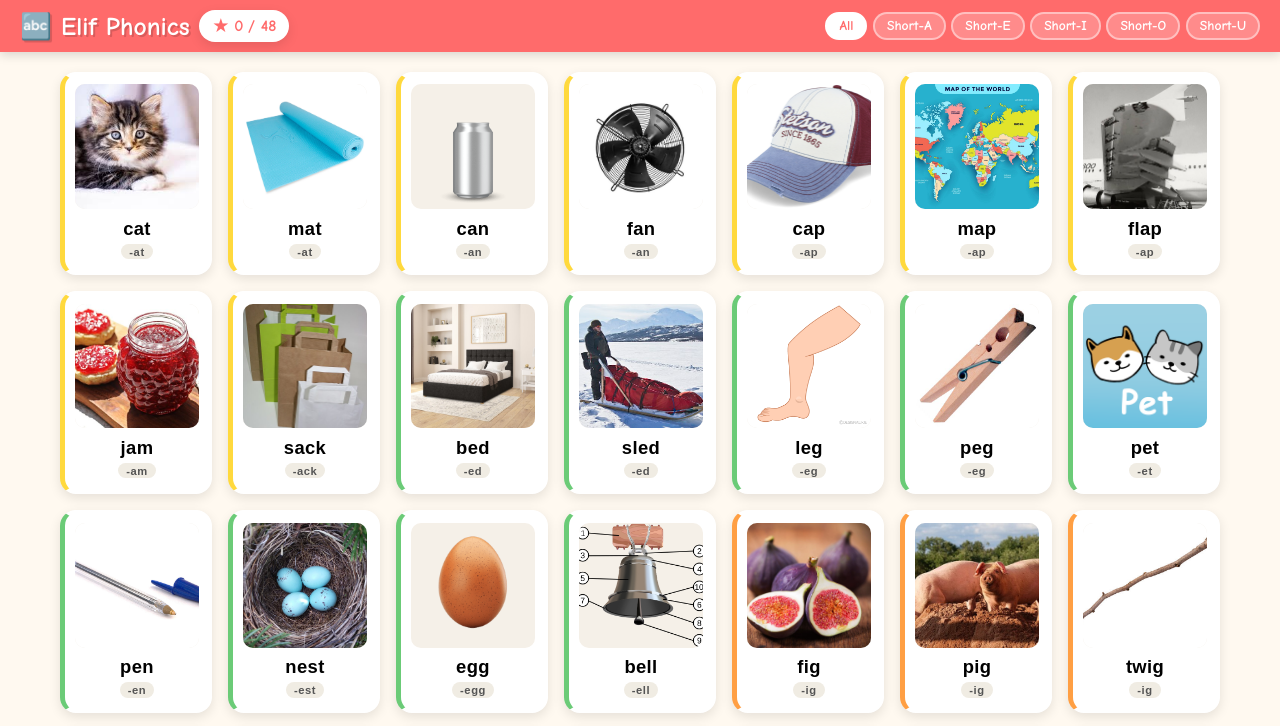
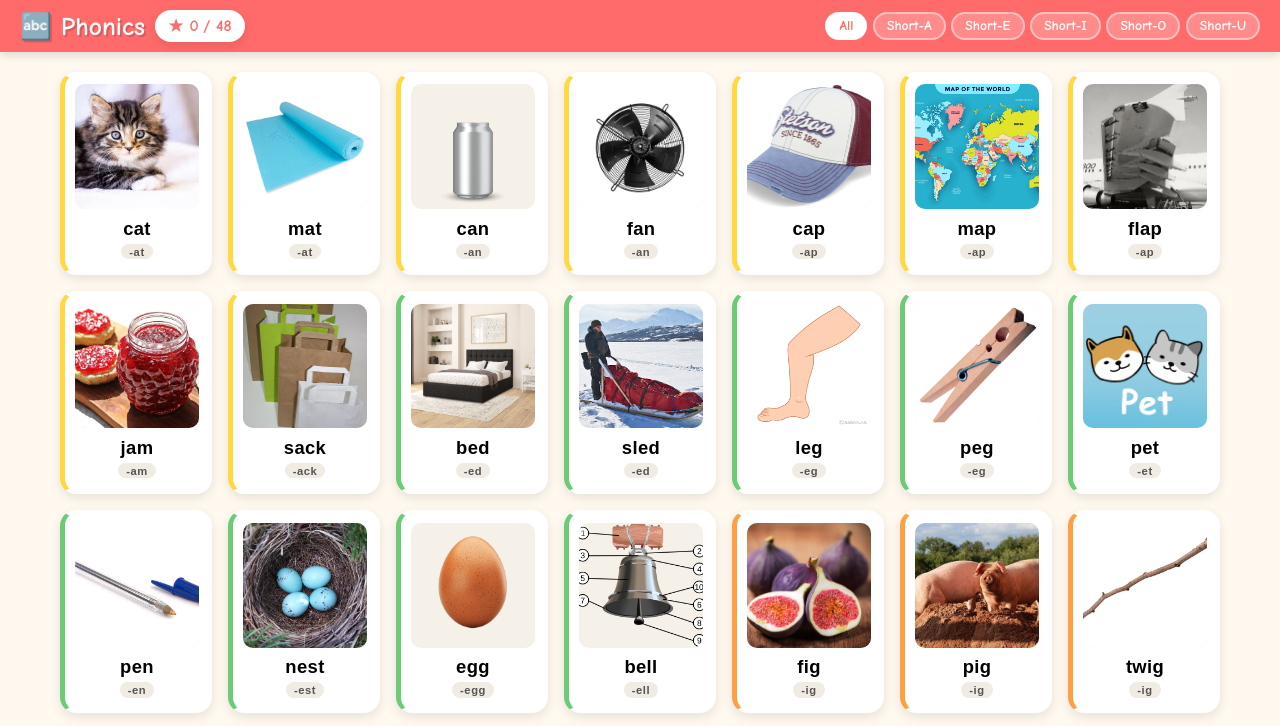
Before and after one commit to tshidisoo/Short_Vowels, a plain HTML site: page index.html in a window 1280 px wide. Shown: the top 726 px of the page. Drawn offline with Linux system fonts and the light colour scheme.

Commit message:
Update title and header for phonics page

```diff
--- a/index.html
+++ b/index.html
@@ -3,7 +3,7 @@
 <head>
   <meta charset="UTF-8">
   <meta name="viewport" content="width=device-width, initial-scale=1.0">
-  <title>Elif Phonics</title>
+  <title>SHORT vOWELS(Phonics)</title>
   <style>
     /* ─── Reset & Variables ─────────────────────────────────────────── */
     *, *::before, *::after { box-sizing: border-box; margin: 0; padding: 0; }
@@ -364,7 +364,7 @@
 
   <!-- ─── Header ─────────────────────────────────────────────────────── -->
   <header>
-    <h1>🔤 Elif Phonics</h1>
+    <h1>🔤 Phonics</h1>
 
     <div id="star-counter" aria-live="polite" aria-label="Words heard">
       <span class="star-icon">★</span>
```
